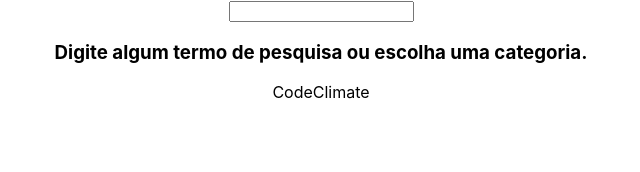
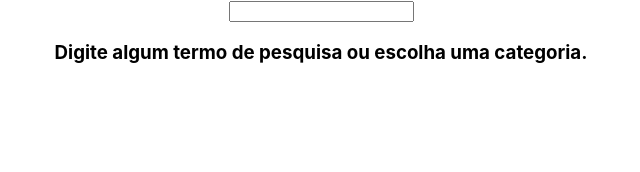
Before and after one commit to tryber/sd-05-block14-project-frontend-online-store-10, a React (Create React App) app: page / in a window 1280 px wide. Shown: the top 172 px of the page, without its empty margins (319-959 px from the left). Built offline with nearby package versions, Linux system fonts and the light colour scheme.

Commit message:
correção input-pesquisa

```diff
--- a/src/App.js
+++ b/src/App.js
@@ -6,7 +6,6 @@ function App() {
   return (
     <div className="App">
       <Pesquisa />
-      <p>CodeClimate</p>
     </div>
   );
 }
```
